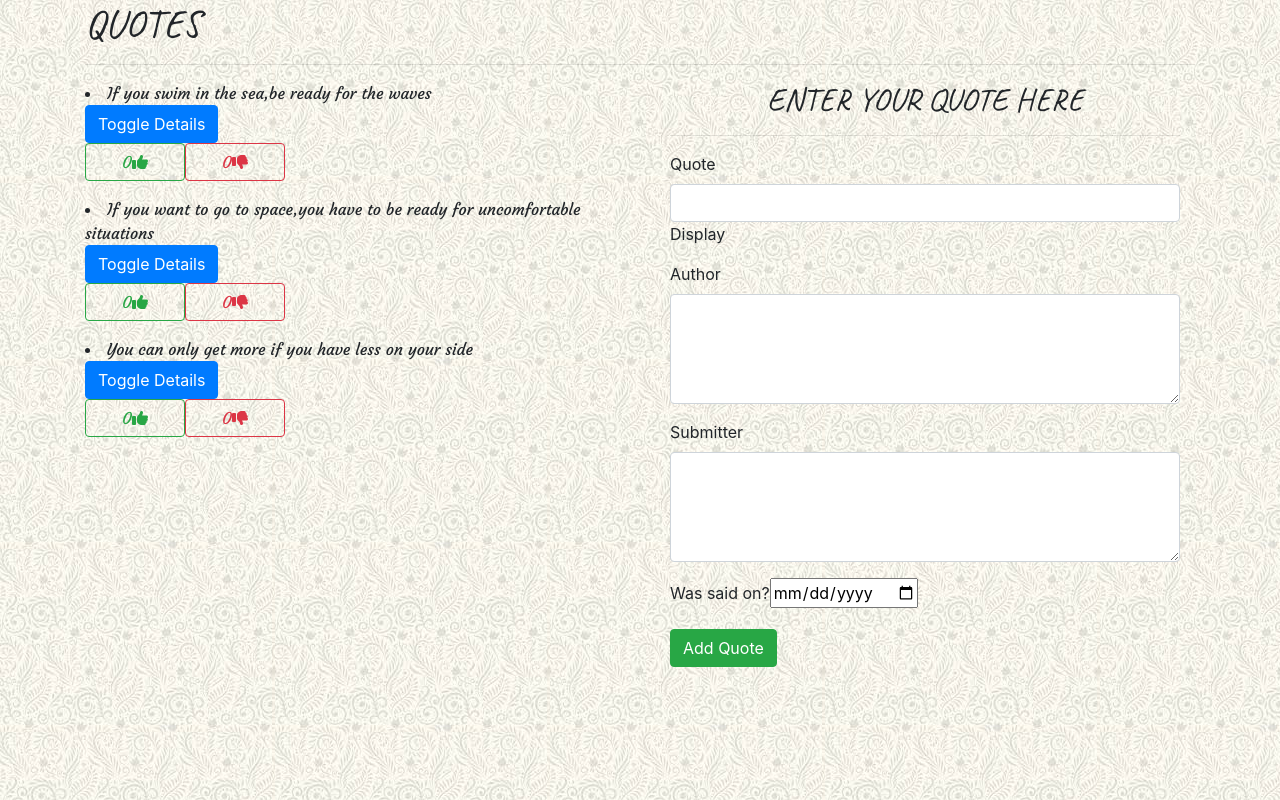
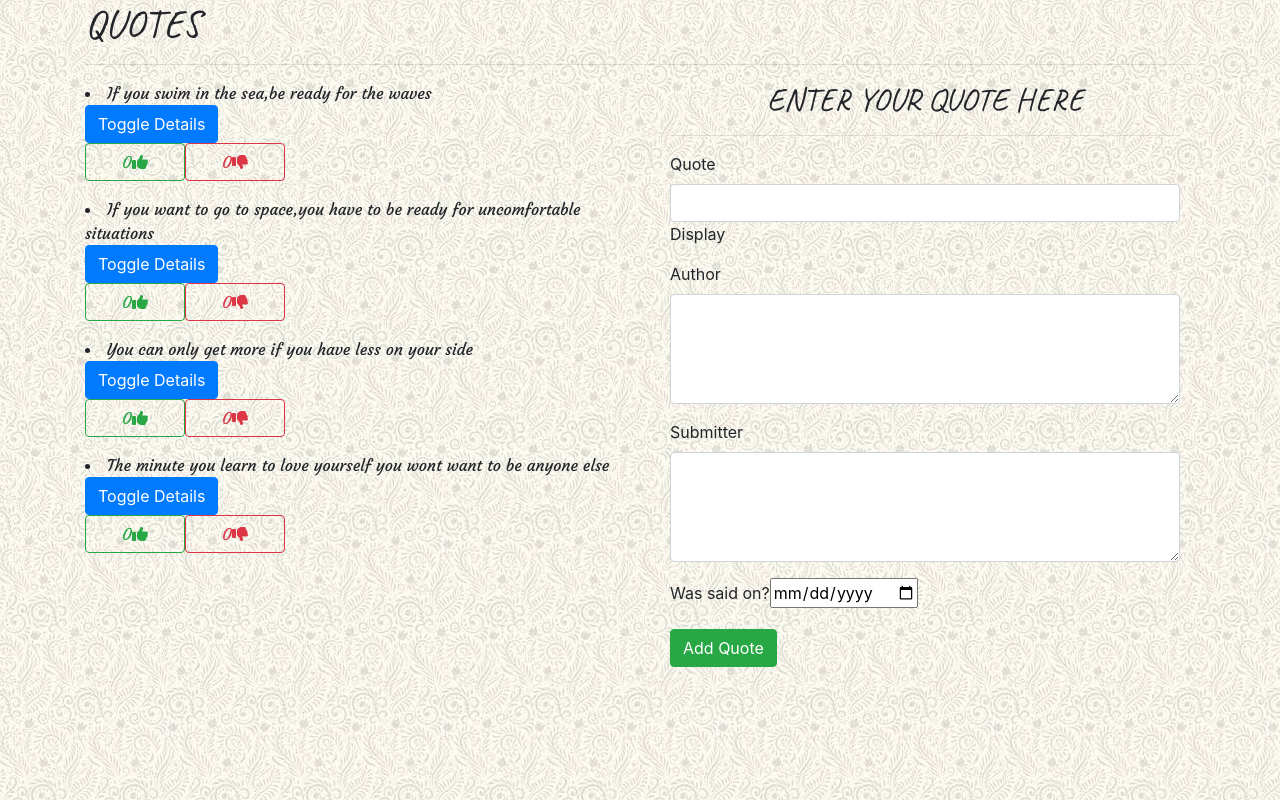
Before and after one commit to EmmanuelWanzala/Quotes, an Angular app: page / in a window 1280 px wide. Built offline with nearby package versions, Linux system fonts and the light colour scheme.

Commit message:
add a new quote

```diff
--- a/src/app/book/book.component.ts
+++ b/src/app/book/book.component.ts
@@ -13,7 +13,8 @@ export class BookComponent implements OnInit {
     // {name:'Get more',author:'Kahiji Kiuot',quote:'You can only get more if you have less on your side',submitter:'Carl Odinga'}
     new Quote('Sea Swim','Ben Carson','If you swim in the sea,be ready for the waves','Varshita Donavan',new Date (2002,7,20)),
     new Quote('Space','Neil Armstrong','If you want to go to space,you have to be ready for uncomfortable situations','Sajad Abdi',new Date (1990,8,8)),
-    new Quote('Get more','Kahiji Kiuot','You can only get more if you have less on your side','Carl Odinga',new Date (20069,11)),
+    new Quote('Get more','Kahiji Kiuot','You can only get more if you have less on your side','Carl Odinga',new Date (2006,9,11)),
+    new Quote('Love yourself','Rihanna','The minute you learn to love yourself you wont want to be anyone else','Kariuki Onyango',new Date(2016,2,8)),
      ];
 
      toggleDetails(index){
```
